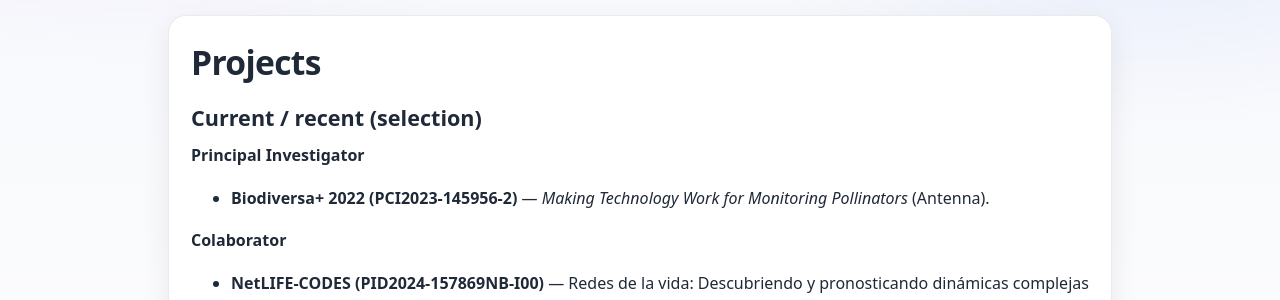
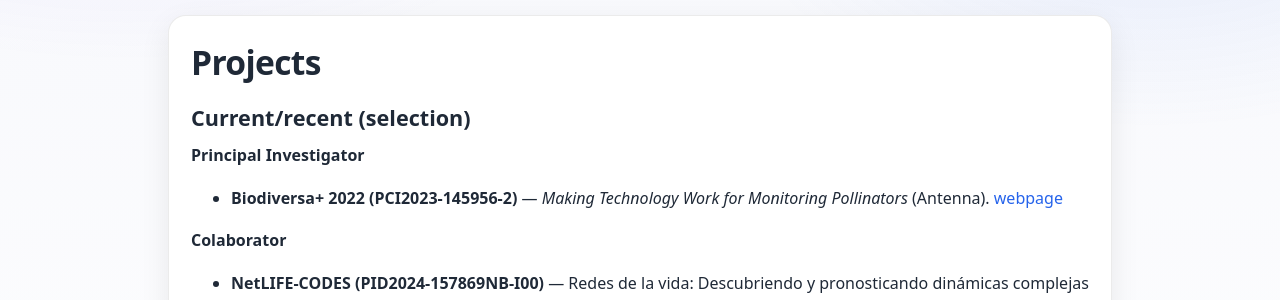
Before and after one commit to galeanojav/galeanojav.github.io, a Jekyll site: the page built from projects.md, in a window 1280 px wide and 921 px high. Shown: the part 145-445 px from the top of the window. Built offline with Jekyll 4.4.1, drawn with Linux system fonts in a browser that asks for light colours.

Commit message:
Modify project section and add webpage link
Updated project section to include webpage link for Biodiversa+ 2022.

```diff
--- a/projects.md
+++ b/projects.md
@@ -7,11 +7,11 @@ title: Projects
 
 # Projects
 
-## Current / recent (selection)
+## Current/recent (selection)
 
 **Principal Investigator**
 
-- **Biodiversa+ 2022 (PCI2023-145956-2)** — *Making Technology Work for Monitoring Pollinators* (Antenna).
+- **Biodiversa+ 2022 (PCI2023-145956-2)** — *Making Technology Work for Monitoring Pollinators* (Antenna). [webpage](https://jj-lab.github.io/Antenna_PCI_website/)
 
 **Colaborator**
 
```
